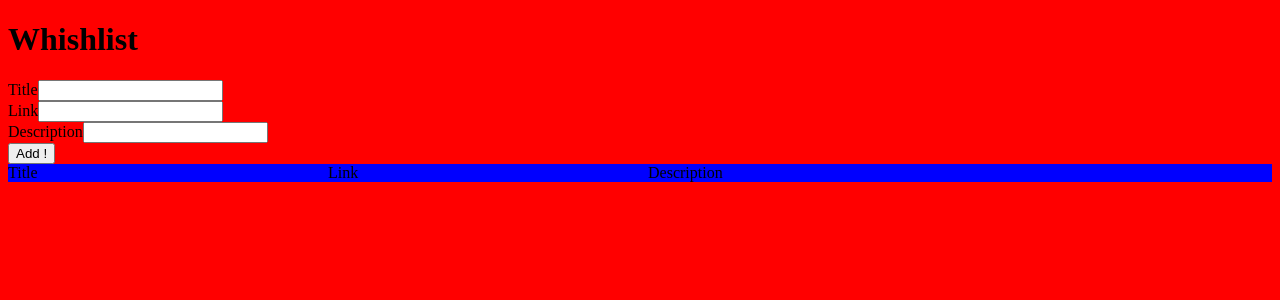
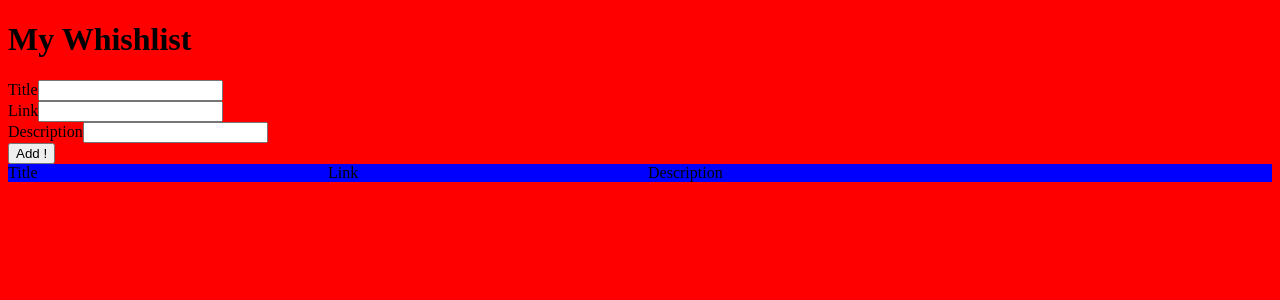
Before and after one commit to Scharlyopitz/Wishlist-React, a React (Vite) app: page / in a window 1280 px wide. Shown: the top 300 px of the page. Built offline with nearby package versions, Linux system fonts and the light colour scheme.

Commit message:
Wishlist > My Wishlist

```diff
--- a/src/components/Header.jsx
+++ b/src/components/Header.jsx
@@ -1,7 +1,7 @@
 export default function Header() {
   return (
     <div>
-      <h1>Whishlist</h1>
+      <h1>My Whishlist</h1>
     </div>
   );
 }
```
